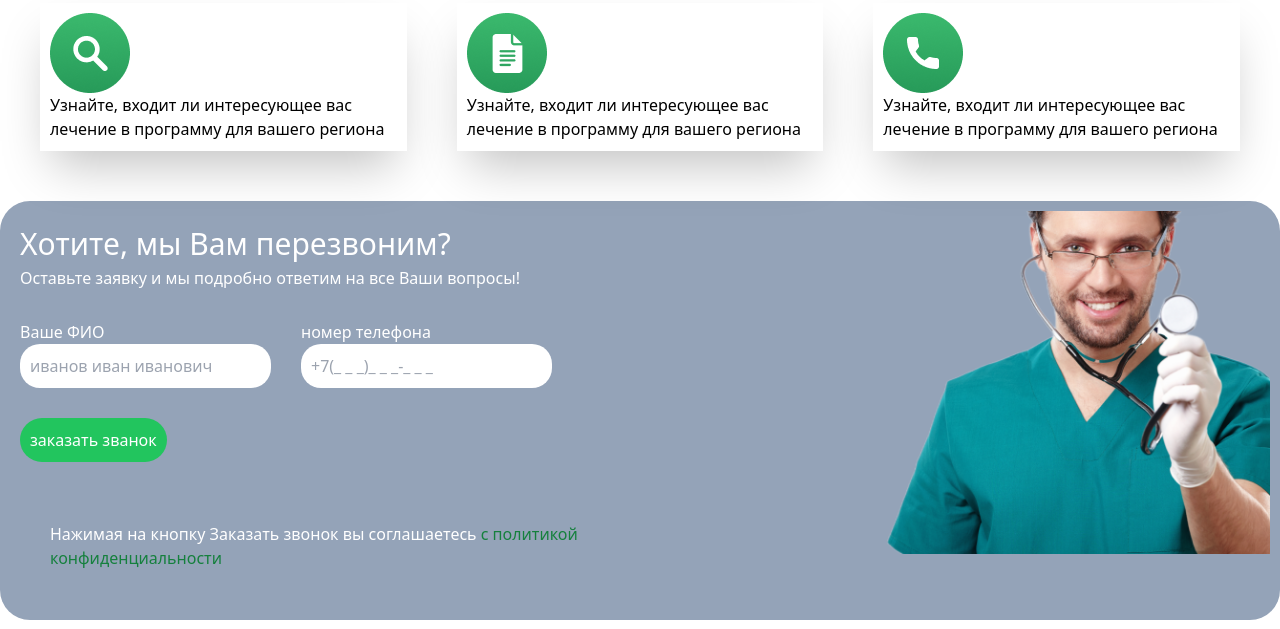
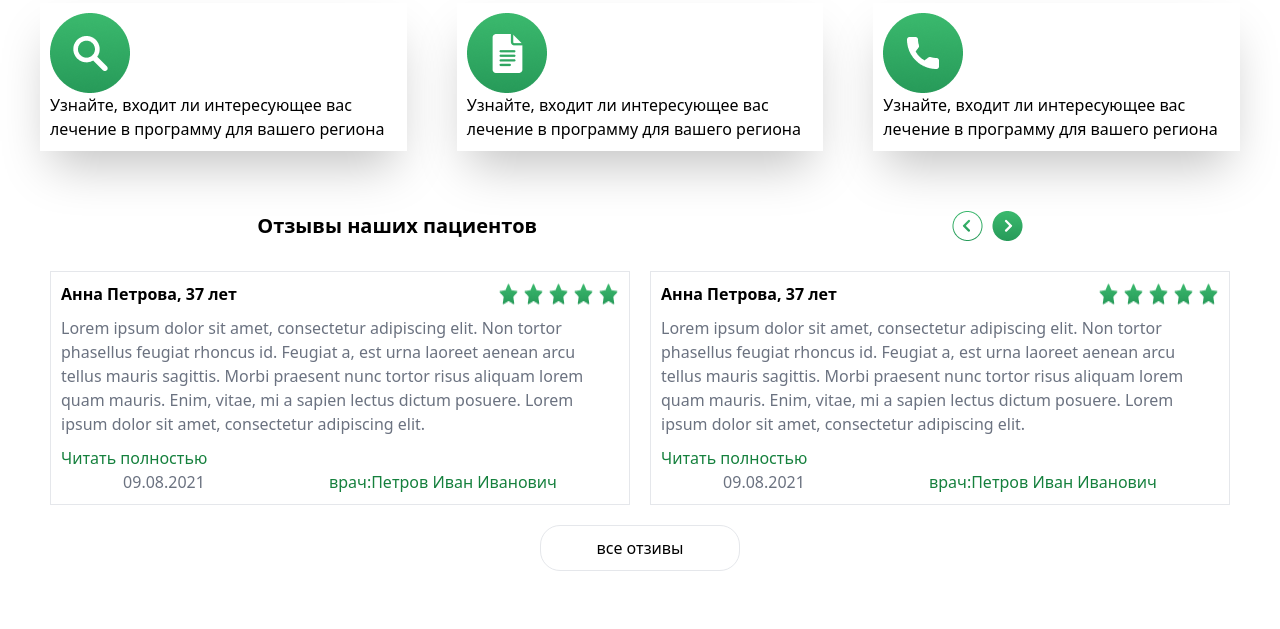
Before and after one commit to UmarovSino/repo, a website: page src/index — 2.html in a window 1280 px wide. Shown: the part 2046-2675 px from the top of the page. Drawn offline with Linux system fonts and the light colour scheme.

Commit message:
first commit

```diff
--- a/src/index — 2.html
+++ b/src/index — 2.html
@@ -143,6 +143,56 @@
             </article>
         </section>
 
+        <section class="max-w-[1200px] m-auto mt-[50px] p-[10px]">
+            <div class="flex lg:justify-around">
+                <h2 class="font-bold text-[20px] place-self-center">Отзывы наших пациентов</h2>
+                <img class="hidden lg:block" src="./Скрол.png" alt="">
+
+            </div>
+            <div class="mt-[30px] lg:flex gap-[20px]">
+                <aside>
+                    <article class="border border-[text-gray-500] p-[10px]">
+                        <div class="flex justify-between ">
+                            <h2 class="font-bold">Анна Петрова, 37 лет</h2>
+                            <img src="Frame 2418.png" alt="">
+                        </div>
+                        <p class="text-gray-500 mt-[10px]">Lorem ipsum dolor sit amet, consectetur adipiscing elit. Non tortor phasellus feugiat rhoncus
+                            id. Feugiat a, est urna laoreet aenean arcu tellus mauris sagittis. Morbi praesent nunc
+                            tortor risus aliquam lorem quam mauris. Enim, vitae, mi a sapien lectus dictum posuere.
+                            Lorem ipsum dolor sit amet, consectetur adipiscing elit. </p>
+                            <p class="mt-[10px] text-green-700">Читать полностью</p>
+                            <div class="flex justify-around">
+                                <p class="text-gray-500">09.08.2021</p>
+                                <p class="text-green-700">врач:Петров Иван Иванович</p>
+                            </div>
+                    </article>
+                    <img class=" mt-[20px] place-self-center lg:hidden" src="./Скрол.png" alt="">
+                </aside>
+                <aside class="hidden lg:block">
+                    <article class="border border-[text-gray-500] p-[10px]">
+                        <div class="flex justify-between ">
+                            <h2 class="font-bold">Анна Петрова, 37 лет</h2>
+                            <img src="Frame 2418.png" alt="">
+                        </div>
+                        <p class="text-gray-500 mt-[10px]">Lorem ipsum dolor sit amet, consectetur adipiscing elit. Non tortor phasellus feugiat rhoncus
+                            id. Feugiat a, est urna laoreet aenean arcu tellus mauris sagittis. Morbi praesent nunc
+                            tortor risus aliquam lorem quam mauris. Enim, vitae, mi a sapien lectus dictum posuere.
+                            Lorem ipsum dolor sit amet, consectetur adipiscing elit. </p>
+                            <p class="mt-[10px] text-green-700">Читать полностью</p>
+                            <div class="flex justify-around">
+                                <p class="text-gray-500">09.08.2021</p>
+                                <p class="text-green-700">врач:Петров Иван Иванович</p>
+                            </div>
+                    </article>
+
+                </aside>
+
+
+            </div>
+
+                <button class="hidden lg:block lg:p-[10px] border border-[bg-green-700] rounded-[20px] w-[200px] mt-[20px] place-self-center ">все отзивы</button>
+
+        </section>
         <section class="bg-slate-400 p-[10px] place-self-center lg:flex mt-[50px] rounded-[30px]">
             <aside class="p-[10px]">
                 <h2 class="text-white lg:text-[30px]">Хотите, мы Вам перезвоним?</h2>
```
Also changed, not shown: src/Frame 2418.png (added), src/output.css, src/Скрол.png (added).
